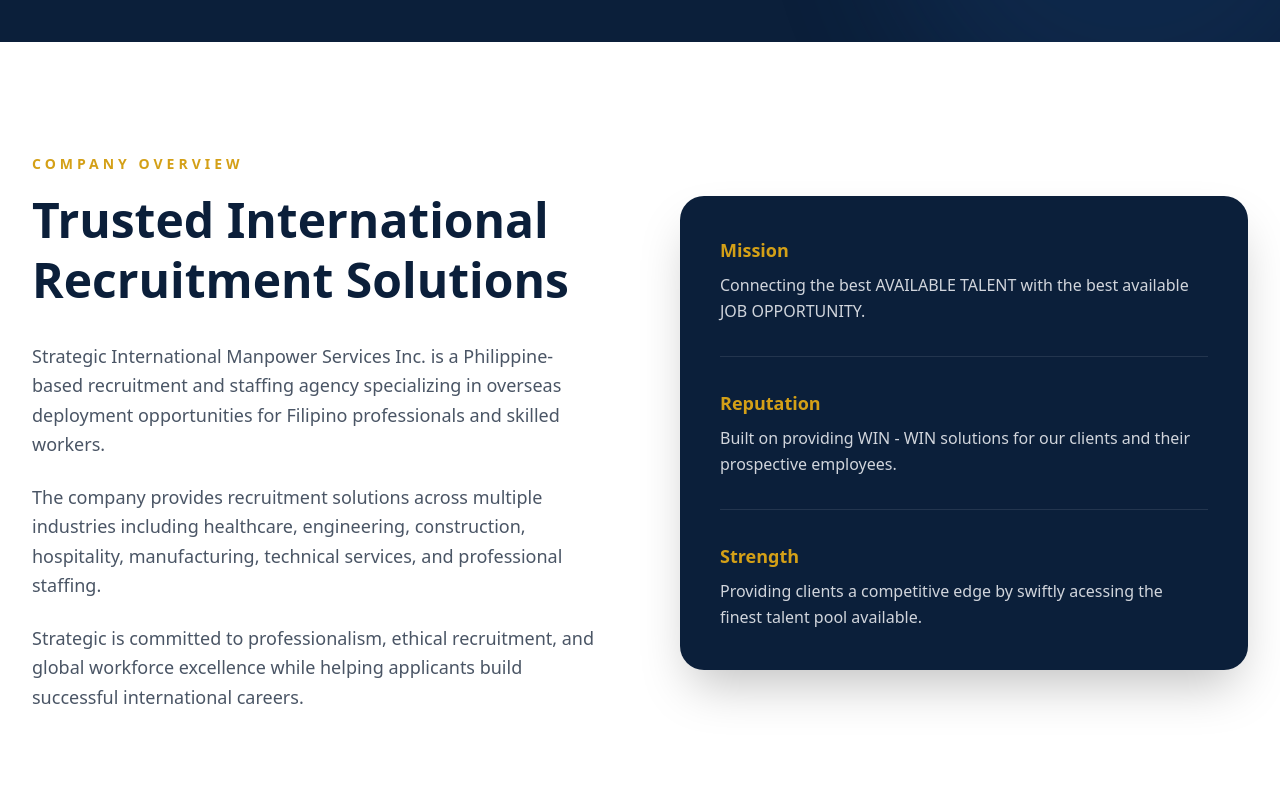
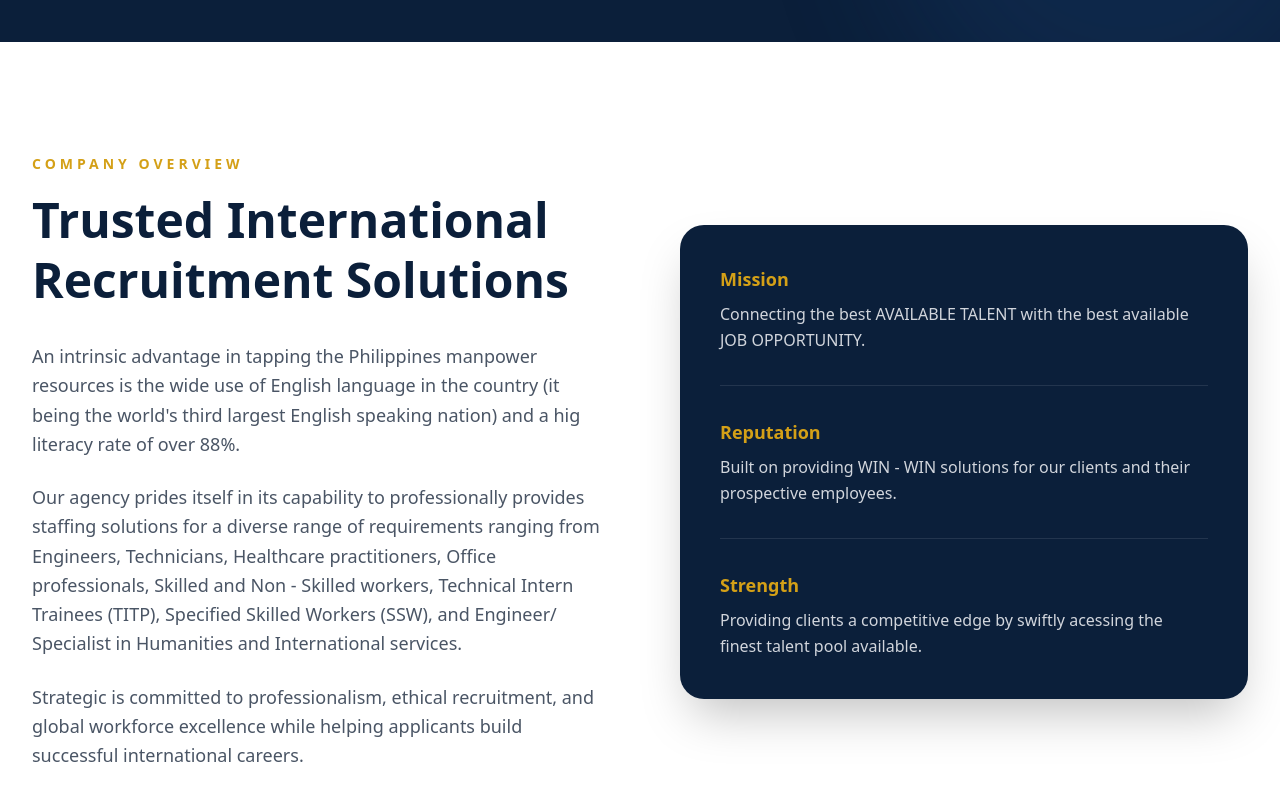
Before and after one commit to applystrategic-lab/strategic-website, a Next.js app: page /about in a window 1280 px wide. Shown: the part 518-1318 px from the top of the page. Built offline with nearby package versions, Linux system fonts and the light colour scheme; a web font is replaced by a local one.

Commit message:
Update pages

```diff
--- a/app/about/page.tsx
+++ b/app/about/page.tsx
@@ -18,11 +18,11 @@
         {/* BACKGROUND GLOW */}
         <div className="absolute inset-0 opacity-20 overflow-hidden">
 
-  <div className="absolute w-[500px] h-[500px] bg-[#D4A017] rounded-full blur-3xl top-[-100px] left-[-100px] animate-pulse" />
+  <div className="absolute w-125 h-125 bg-[#D4A017] rounded-full blur-3xl -top-25 -left-25 animate-pulse" />
 
-  <div className="absolute w-[500px] h-[500px] bg-[#1E4E8C] rounded-full blur-3xl bottom-[-100px] right-[-100px] animate-pulse" />
+  <div className="absolute w-125 h-125 bg-[#1E4E8C] rounded-full blur-3xl -bottom-25 -right-25 animate-pulse" />
 
-  <div className="absolute w-[300px] h-[300px] bg-white/10 rounded-full blur-3xl top-[20%] left-[40%] animate-bounce" />
+  <div className="absolute w-75 h-75 bg-white/10 rounded-full blur-3xl top-[20%] left-[40%] animate-bounce" />
 
 </div>
 
@@ -70,19 +70,17 @@
             <div className="space-y-6 text-gray-600 text-lg leading-relaxed">
 
               <p>
-                Strategic International Manpower Services Inc.
-                is a Philippine-based recruitment and staffing
-                agency specializing in overseas deployment
-                opportunities for Filipino professionals and
-                skilled workers.
+                An intrinsic advantage in tapping the Philippines manpower resources is the wide use of
+                English language in the country (it being the world's third largest English speaking nation)
+                and a hig literacy rate of over 88%.
               </p>
 
               <p>
-                The company provides recruitment solutions
-                across multiple industries including healthcare,
-                engineering, construction, hospitality,
-                manufacturing, technical services, and
-                professional staffing.
+                Our agency prides itself  in its capability to professionally provides
+                staffing solutions for a diverse range of requirements ranging from Engineers,
+                Technicians, Healthcare practitioners, Office professionals, Skilled and Non - Skilled
+                workers, Technical Intern Trainees (TITP), Specified Skilled Workers (SSW), and Engineer/
+                Specialist in Humanities and International services.
               </p>
 
               <p>
--- a/app/components/Hero.tsx
+++ b/app/components/Hero.tsx
@@ -16,9 +16,9 @@
 
         <div className="absolute top-0 left-0 w-96 h-96 bg-[#D4A017]/10 rounded-full blur-3xl animate-pulse" />
 
-        <div className="absolute bottom-0 right-0 w-[500px] h-[500px] bg-[#1E4E8C]/20 rounded-full blur-3xl animate-pulse" />
+        <div className="absolute bottom-0 right-0 w-125 h-125 bg-[#1E4E8C]/20 rounded-full blur-3xl animate-pulse" />
 
-        <div className="absolute top-[30%] left-[45%] w-[300px] h-[300px] bg-white/10 rounded-full blur-3xl" />
+        <div className="absolute top-[30%] left-[45%] w-75 h-75 bg-white/10 rounded-full blur-3xl" />
 
       </div>
 
@@ -37,7 +37,7 @@
       <div className="absolute inset-0 bg-[#071426]/80" />
 
       {/* GRADIENT OVERLAY */}
-      <div className="absolute inset-0 bg-gradient-to-r from-black/70 via-black/40 to-transparent" />
+      <div className="absolute inset-0 bg-linear-to-r from-black/70 via-black/40 to-transparent" />
 
       {/* PREMIUM LIGHT EFFECT */}
       <div className="absolute inset-0 bg-[radial-gradient(circle_at_top_left,rgba(212,160,23,0.12),transparent_40%)]" />
@@ -220,7 +220,7 @@
             "
           >
             <h3 className="text-4xl font-bold text-[#D4A017] mb-2">
-              20+
+              35+
             </h3>
 
             <p className="text-white text-lg font-semibold">
@@ -299,7 +299,7 @@
 
         <div
           className="
-            w-[2px]
+            w-0.5
             h-16
             bg-white/20
             relative
--- a/app/components/Stats.tsx
+++ b/app/components/Stats.tsx
@@ -5,7 +5,7 @@
 
 const stats = [
   {
-    number: 20,
+    number: 35,
     suffix: "+",
     label: "Years Experience",
   },
@@ -41,7 +41,7 @@
             repeat: Infinity,
             duration: 8,
           }}
-          className="absolute top-0 left-0 w-[400px] h-[400px] bg-[#D4A017] rounded-full blur-3xl"
+          className="absolute top-0 left-0 w-100 h-100 bg-[#D4A017] rounded-full blur-3xl"
         />
 
         <motion.div
@@ -52,10 +52,10 @@
             repeat: Infinity,
             duration: 10,
           }}
-          className="absolute bottom-0 right-0 w-[400px] h-[400px] bg-[#1E4E8C] rounded-full blur-3xl"
+          className="absolute bottom-0 right-0 w-100 h-100 bg-[#1E4E8C] rounded-full blur-3xl"
         />
 
-        <div className="absolute top-[30%] left-[40%] w-[300px] h-[300px] bg-white/10 rounded-full blur-3xl" />
+        <div className="absolute top-[30%] left-[40%] w-75 h-75 bg-white/10 rounded-full blur-3xl" />
 
       </div>
 
@@ -66,7 +66,7 @@
           inset-0
           opacity-[0.03]
           bg-[linear-gradient(to_right,#ffffff_1px,transparent_1px),linear-gradient(to_bottom,#ffffff_1px,transparent_1px)]
-          bg-[size:60px_60px]
+          bg-size[60px_60px]
         "
       />
 
@@ -137,14 +137,14 @@
             >
 
               {/* TOP GOLD LINE */}
-              <div className="absolute top-0 left-0 w-full h-1 bg-gradient-to-r from-[#D4A017] via-[#f3d36a] to-[#D4A017]" />
+              <div className="absolute top-0 left-0 w-full h-1 bg-linear-to-r from-[#D4A017] via-[#f3d36a] to-[#D4A017]" />
 
               {/* HOVER GLOW */}
               <div
                 className="
                   absolute
                   inset-0
-                  bg-gradient-to-br
+                  bg-linear-to-br
                   from-[#D4A017]/10
                   via-transparent
                   to-transparent
--- a/app/components/StatsSection.tsx
+++ b/app/components/StatsSection.tsx
@@ -17,7 +17,7 @@
   },
   {
     icon: Globe2,
-    number: "15+",
+    number: "11",
     label: "Partner Countries",
   },
   {
@@ -27,7 +27,7 @@
   },
   {
     icon: ShieldCheck,
-    number: "20+",
+    number: "35+",
     label: "Years Experience",
   },
 ];
@@ -45,18 +45,18 @@
             opacity-[0.03]
             pointer-events-none
             bg-[linear-gradient(to_right,#ffffff_1px,transparent_1px),linear-gradient(to_bottom,#ffffff_1px,transparent_1px)]
-            bg-[size:80px_80px]
+            bg-size[80px_80px]
           "
         />
 
         {/* BACKGROUND GLOW */}
         <div className="absolute inset-0 opacity-30 pointer-events-none">
 
-          <div className="absolute top-0 left-0 w-[500px] h-[500px] bg-[#D4A017]/20 rounded-full blur-3xl" />
+          <div className="absolute top-0 left-0 w-125 h-125 bg-[#D4A017]/20 rounded-full blur-3xl" />
 
-          <div className="absolute bottom-0 right-0 w-[500px] h-[500px] bg-[#1E4E8C]/20 rounded-full blur-3xl" />
+          <div className="absolute bottom-0 right-0 w-125 h-125 bg-[#1E4E8C]/20 rounded-full blur-3xl" />
 
-          <div className="absolute top-[35%] left-[40%] w-[300px] h-[300px] bg-white/10 rounded-full blur-3xl" />
+          <div className="absolute top-[35%] left-[40%] w-75 h-75 bg-white/10 rounded-full blur-3xl" />
 
         </div>
 
@@ -122,10 +122,10 @@
                 >
 
                   {/* TOP GOLD LINE */}
-                  <div className="absolute top-0 left-0 w-full h-1 bg-gradient-to-r from-[#D4A017] via-[#f3d36a] to-[#D4A017]" />
+                  <div className="absolute top-0 left-0 w-full h-1 bg-linear-to-r from-[#D4A017] via-[#f3d36a] to-[#D4A017]" />
 
                   {/* CARD GLOW */}
-                  <div className="absolute inset-0 opacity-0 group-hover:opacity-100 transition-all duration-500 bg-gradient-to-br from-[#D4A017]/10 via-transparent to-transparent" />
+                  <div className="absolute inset-0 opacity-0 group-hover:opacity-100 transition-all duration-500 bg-linear-to-br from-[#D4A017]/10 via-transparent to-transparent" />
 
                   <div className="relative z-10">
 
```
Also changed, not shown: 1 other file (tests, documents, lock files or other folders).
